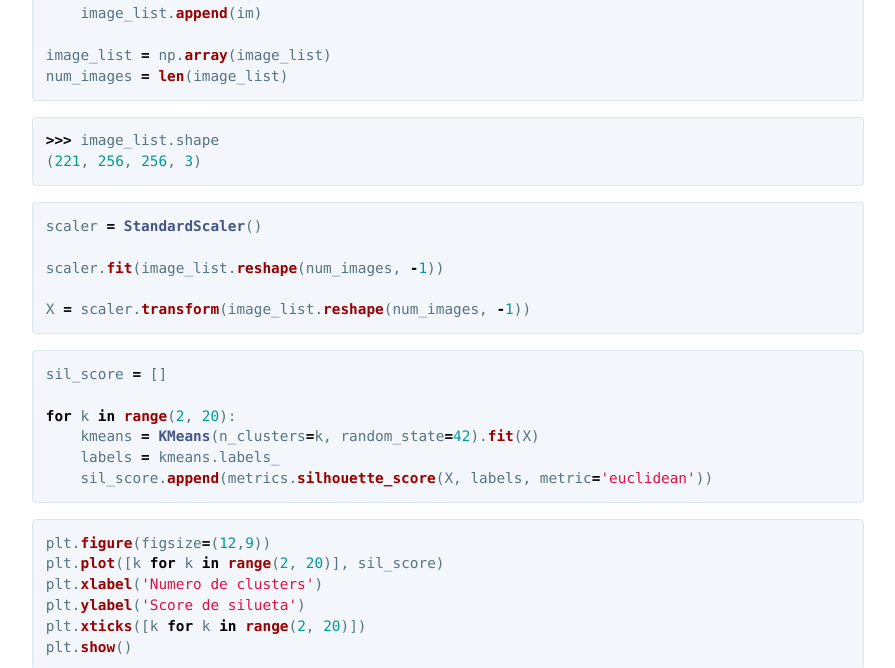
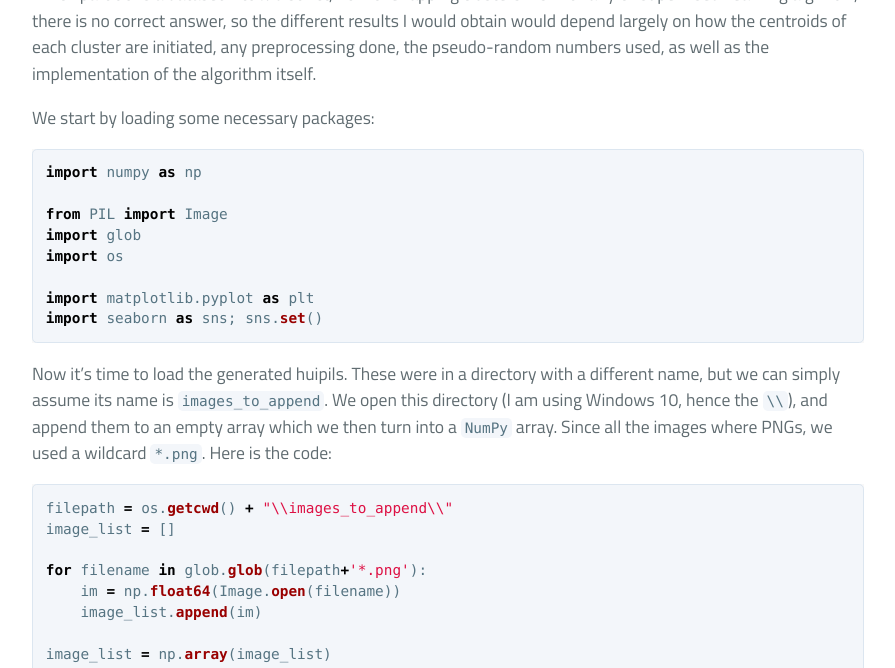
Before and after one commit to PDillis/pdillis.github.io, a Jekyll site: the page built from _posts/2019-07-17-UnsupervisingArt.markdown, in a window 1280 px wide and 1400 px high, scrolled down 8314 px, cut to the strip 0-668 px from the top of the window. Shown: the whole strip, without its empty margins (192-1087 px from the left). Built offline with Jekyll 4.4.1, drawn with Linux system fonts in a browser that asks for light colours; formulas are drawn with MathJax 3; comment, search, counter and statistics services are not loaded; some of the changed text lies outside the part shown.

Commit message:
Update 2019-07-17-UnsupervisingArt.markdown

````diff
--- a/_posts/2019-07-17-UnsupervisingArt.markdown
+++ b/_posts/2019-07-17-UnsupervisingArt.markdown
@@ -77,7 +77,7 @@
   * The generator must produce images $\mathbf{x} = G(\mathbf{z}; \theta^{(g)})$ and the discriminator will emit a probability $D(\mathbf{x}; \theta^{(d)})$ which will be high (close to $1$) if it believes $\mathbf{x}$ is a real image from our training set or low (close to $0$) if it believes it to be fake.
   * We will represent both the generator and discriminator as neural networks, hence the parameters $\theta^{(g)}$ and $\theta^{(d)}$, but we will use either notation interchangeably.
 
-This game will be played until the fake images are indistinguishable from the real ones, or in other words, when $D(\mathbf{x}) = 1/2$ always. The fake images will be generated via $G(\mathbf{z})$, where $\mathbf{z}$ will be a random vector drawn from a **latent space** (a vector space) of representations where any point in said space can be mapped to a realistic-looking image $\mathbf{x}$.
+This game will be played until the fake images are indistinguishable from the real ones, or in other words, when $D(\mathbf{x}) = 1/2$ always. The fake images will be generated via $G(\mathbf{z})$, where $\mathbf{z}$ will be a random vector drawn from a **latent space** (a vector space) of representations where any point in said space can be mapped to a realistic-looking image $\mathbf{x}$. It should be noted that this latent space won't be continuous, unlike one constructed with Variational Autoencoder or [VAE](https://en.wikipedia.org/wiki/Autoencoder#Variational_autoencoder_(VAE)).
 
 Since this is a zero-sum game, we define $v (\theta^{(g)}, \theta^{(d)})$ as the reward we give to the discriminator for correctly classifying the fake data from the real one, while we give $-v (\theta^{(g)}, \theta^{(d)})$ as a reward to the generator. At convergence, we will have:
 
@@ -87,7 +87,11 @@
 
 $$ v \left(\theta^{(g)}, \theta^{(d)}\right) = \mathbb{E}_{\mathbf{x}\sim p_{\text{data}}(\mathbf{x})} \left[ \log{(D(\mathbf{x}))} \right] + \mathbb{E}_{\mathbf{z}\sim p_{\mathbf{z}}(\mathbf{z})} \left[\log{(1-D(G(\mathbf{z})))} \right]$$
 
-This equation can be read as follows:
+This equation can be read as follows: we add both the expected values of the log probability of the discriminator $D$ predicting that the real-world pictures are geniune and the expected values of the log probability of the discriminator $D$ predicting that the images generated by $G$ are not genuine. The reason why we use $\min_{G} \log{(1-D(G(z)))}$ instead of $\max_{G} \log{D(G(z))}$ is in order to avoid oversaturating the gradients while the neural networks are learning, specifically when $G$ is producing really bad results.
+
+Of course, the question with GANs is always when to stop training the networks: if we train too much, there will be overfitting, and there is no clear rule or criteria on when to stop this learning process. As such, we must *babysit* the training process and see the results obtained, as it is quite possible to arrive at a local minima and simply start memorizing the data.
+
+Now that this is out of the way, I present my project:
 
 ### Latent Fabrics
 
@@ -104,6 +108,8 @@
 <div class="container"><p><b>The 221 generated huipils of size $256 \times 256$ pixels arranged randomly. Pardon the sheer size of the file.</b></p></div>
 </div>
 
+Of course, the first results I obtained where generating huipils of size $64\times 64$ with same training time of 2 days on my GPU. If I'm quite frank, I find some of the generated huipils to be quite beautiful. However, I recognize that, due to the size of the training set and the size of the images, this might simply be the first symptoms of overfitting.
+
 <div class="imgcap">
 <img src="https://user-images.githubusercontent.com/24496178/61109804-0549d680-a443-11e9-9e0c-3a7685aee4e9.png" alt="64x64">
 <div class="container"><p><b>The 330 generated huipils of size $64\times 64$ pixels arranged randomly.</b></p></div>
@@ -111,20 +117,17 @@
 
 All in all, this was the work of weeks, as some hyperparameters were tuned, some pictures were modified to better work for the dataset, and also there were lots of failures. Of course, there are far more huipils that could be generated, but these where the ones that, to my criteria, where most pleasing to the eye. Indeed, this is after all the job of the artist, otherwise we would let randomness govern us, and the human mind gets easily bored of the random world, [unless we get to participate in its creation process and curate it](http://www.random-art.org/online/).
 
-Now that we have these generated huipils, what could be the next step? The random arrangement can only get us so far, so why not separate the huipils by likeness to each other? For this task, there is another algorithm that can come in handy...
+Now that we have these generated huipils, what could be the next step? The random arrangement can only get us so far, so why not separate the huipils by likeness to each other? This could be done manually, but, being as lazy as I am, there is another algorithm that can come in handy...
 
 
-### $k$-means
+### $k$-means Clustering
 
-The final step (thus far) has been to apply the well-known unsupervised learning algirthm [$k$-means clustering](https://en.wikipedia.org/wiki/K-means_clustering). As with any Unsupervised Learning algirhtm, there is no correct answer, so the different results I would obtain would depend largely on how I
+The final step (thus far) has been to apply the well-known unsupervised learning algirthm [$k$-means clustering](https://en.wikipedia.org/wiki/K-means_clustering) which partitions a dataset into $k$ distinct, non-overlapping clusters. As with any Unsupervised Learning algirhtm, there is no correct answer, so the different results I would obtain would depend largely on how the centroids of each cluster are initiated, any preprocessing done, the pseudo-random numbers used, as well as the implementation of the algorithm itself.
 
-
+We start by loading some necessary packages:
 
 ```python
 import numpy as np
-
-from sklearn.cluster import KMeans
-from sklearn.preprocessing import StandardScaler
 
 from PIL import Image
 import glob
@@ -134,13 +137,13 @@
 import seaborn as sns; sns.set()
 ```
 
-
+Now it's time to load the generated huipils. These were in a directory with a different name, but we can simply assume its name is `images_to_append`. We open this directory (I am using Windows 10, hence the `\\`), and append them to an empty array which we then turn into a `NumPy` array. Since all the images where PNGs, we used a wildcard `*.png`. Here is the code:
 
 ```python
-filepath = os.getcwd() + "\\images_to_merge"
+filepath = os.getcwd() + "\\images_to_append\\"
 image_list = []
 
-for filename in glob.glob(filepath+'\\*.png'):
+for filename in glob.glob(filepath+'*.png'):
     im = np.float64(Image.open(filename))
     image_list.append(im)
 
@@ -148,35 +151,39 @@
 num_images = len(image_list)
 ```
 
-
+We check the shape of the `image_list` array in order to confirm that we have $221$ images of size $256\times 256$, with $3$ color channels:
 
 ```python
 >>> image_list.shape
 (221, 256, 256, 3)
 ```
 
-
+We scale and transform the array since we will be using some dimensionality reduction techniques later on:
 
 ```python
-scaler = StandardScaler()
+from sklearn.preprocessing import StandardScaler
 
-scaler.fit(image_list.reshape(num_images, -1))
-
-X = scaler.transform(image_list.reshape(num_images, -1))
+X = StandardScaler().fit_transform(image_list.reshape(num_images, -1))
 ```
 
+Note that we have flattened the array via `image_list.reshape(num_images, -1)`, i.e., now the shape will be `(221, 196608)` (some huge vectors). Now comes the questions of how many clusters to use, i.e., what should the value for $k$ be? There was a simple solution: I want 7 different groups, given that that's how many frames I was commissioned in delivering. However, it wasn't the only restriction as I could simply produce more and just deliver 7 frames, or less and then become creative.
 
+A useful guide is to use the [Silhouette score](https://scikit-learn.org/stable/modules/generated/sklearn.metrics.silhouette_score.html), a measure of how similar a datapoint (in this case, a generated huipil) is to its own cluster compared to the others. For this project, I used Scikit-learn's [$k-$means implementation](https://scikit-learn.org/stable/modules/generated/sklearn.cluster.KMeans.html), so we proceed to record, for each value of $k$, what is its respective Silhouette score.
 
 ```python
+from sklearn.cluster import KMeans
+
+from sklearn.metrics import silhouette_score
+
 sil_score = []
 
 for k in range(2, 20):
     kmeans = KMeans(n_clusters=k, random_state=42).fit(X)
     labels = kmeans.labels_
-    sil_score.append(metrics.silhouette_score(X, labels, metric='euclidean'))
+    sil_score.append(silhouette_score(X, labels, metric='euclidean'))
 ```
 
-
+We plot the resulting array in the vertical axis, with $k$ on the horizontal axis:
 
 ```python
 plt.figure(figsize=(12,9))
@@ -192,11 +199,14 @@
 <div class="container"><p><b>Silhouette score for different values of k.</b></p></div>
 </div>
 
+The higher the value, the better, so this seems to confirm that we should use $k=7$. This is what we continue to do and save the `labels` generated for each huipil (which will be used later on to separate them into distinct files):
 
 ```python
 kmeans = KMeans(n_clusters=7, random_state=42).fit(X)
 labels = kmeans.labels_
 ```
+
+We can then print this array, but it's hard to note anything to be frank, so we can use `Counter` to count how many generated huipils are in each cluster/group:
 
 ```python
 >>> labels
@@ -211,28 +221,25 @@
        0, 2, 5, 3, 5, 0, 4, 2, 1, 5, 4, 0, 6, 6, 4, 6, 3, 5, 4, 4, 3, 4,
        6, 5, 4, 6, 5, 4, 1, 6, 2, 4, 5, 6, 6, 5, 4, 5, 6, 5, 2, 1, 0, 5,
        5])
-```
-
-
-
-```python
 >>> from collections import Counter
 >>> Counter(labels)
 Counter({0: 29, 1: 21, 2: 21, 3: 24, 4: 38, 5: 46, 6: 42})
 ```
 
+This seems quite balanced, so now the question is if we can visualize these groups. The problem is the high dimentionality of the data (i.e., the images), so what we can do is use dimensionality reduction techniques.
+
 ### PCA
 
-Principal Component Analysis or [PCA)(https://en.wikipedia.org/wiki/Principal_component_analysis)
+Principal Component Analysis or [PCA](https://en.wikipedia.org/wiki/Principal_component_analysis) allows us to summarize the dataset with a smaller number of variables. Ineed, we wish to find some directions, in function of our $196608$ variables, that best summarize the data. As such, it is a great way of data visualization and we use it as follows:
 
 ```python
 from sklearn.decomposition import PCA
 
-pca = PCA(n_components=2)
+pca = PCA(n_components=100)
 projected = pca.fit_transform(X)
 ```
 
-
+We plot the generated huipils using the first two principal components:
 
 ```python
 plt.figure(figsize=(12,9))
@@ -244,35 +251,41 @@
 plt.show()
 ```
 
-
 <div class="imgcap">
 <img src="https://user-images.githubusercontent.com/24496178/61026876-ea5b6180-a371-11e9-8e54-6b1a4ed7f838.png" alt="PC plotting">
 <div class="container"><p><b>Plotting each generated huipil in a reduced dimension space using Principal Components. Note there are natural clusters appearing, but others are more intertwined.</b></p></div>
 </div>
 
-
+This is a very satisfying result. The question is now whether or not the clusters are intertwined, so we can add a third axis by using the third principal component and we observe the following:
 
 <div class="imgcap">
 <img src="https://user-images.githubusercontent.com/24496178/61085752-4368db00-a3ee-11e9-94a2-487abaa9dc89.png" alt="PC 3D plotting">
 <div class="container"><p><b>Same as before, but now we add a third dimension.</b></p></div>
 </div>
 
+It seems that the clusters are very well separated. As a final sanity check, we can see how much of the variance of our original dataset is explained as we keep on adding principal components (hence, why we used `n_components=100` at the beginning):
 
+```python
+plt.figure(figsize=(12,9))
+plt.plot([i for i in range(1, 101)], np.cumsum(pca.explained_variance_ratio_))
+plt.xlabel('Numero de componentes')
+plt.ylabel('Varianza explicada cumulativa')
+plt.show()
+```
 
 <div class="imgcap">
 <img src="https://user-images.githubusercontent.com/24496178/61087744-c50f3780-a3f3-11e9-908f-6b78f546f744.png" alt="EVR plot">
 <div class="container"><p><b>The explained variance in function of the number of principal components. There is a steep increase at the beginning, so we know that the first components will hold most of the information.</b></p></div>
 </div>
 
-We see that, to explain $70\%$ of the variance, we need 20 principal components:
+We see that, to explain $70\%$ of the variance, we need $20$ principal components:
 
 ```python
 >>> next(i for i, v in enumerate(np.cumsum(pca.explained_variance_ratio_)) if v>0.7)
 20
 ```
 
-This might seem a lot
-
+This might seem a lot, but remember that we are reducing this from $196608$. This didn't change our result, so we proceed with separating our generated huipils.
 
 
 #### Separating the images
````
